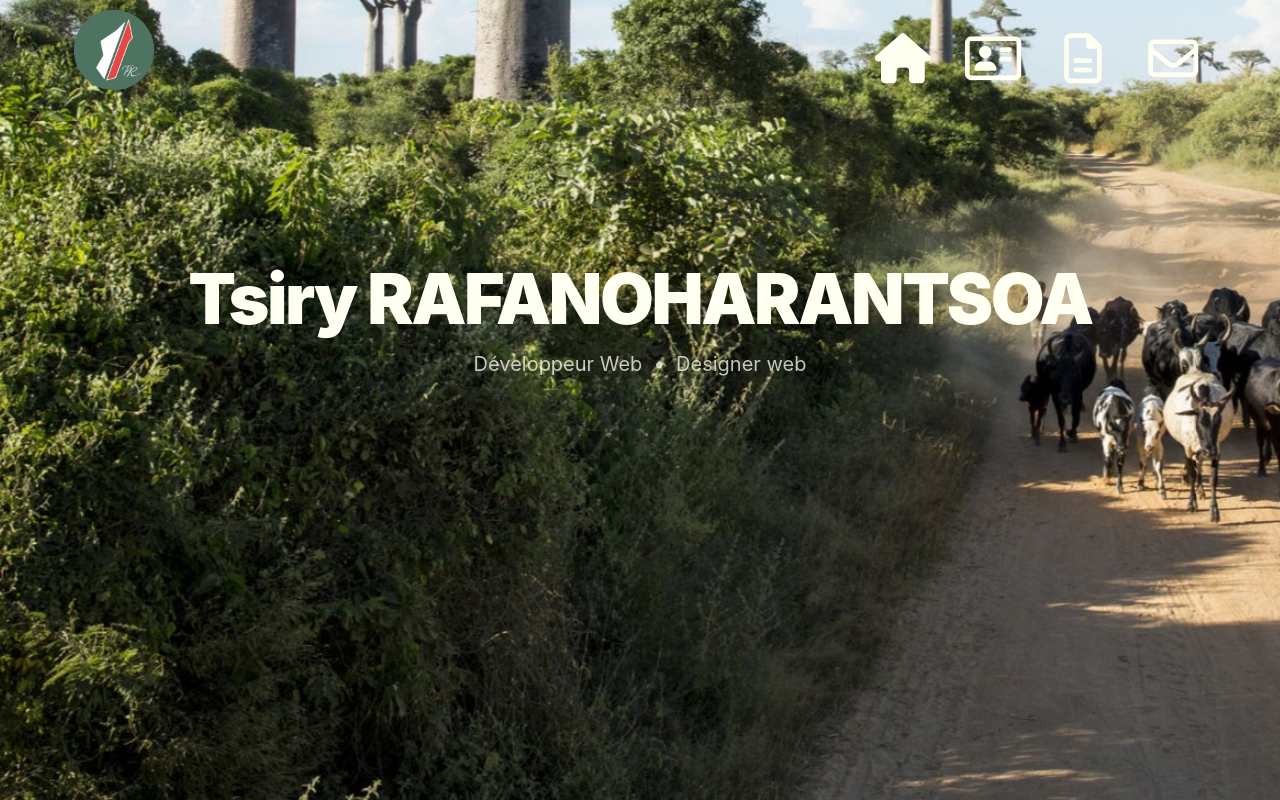
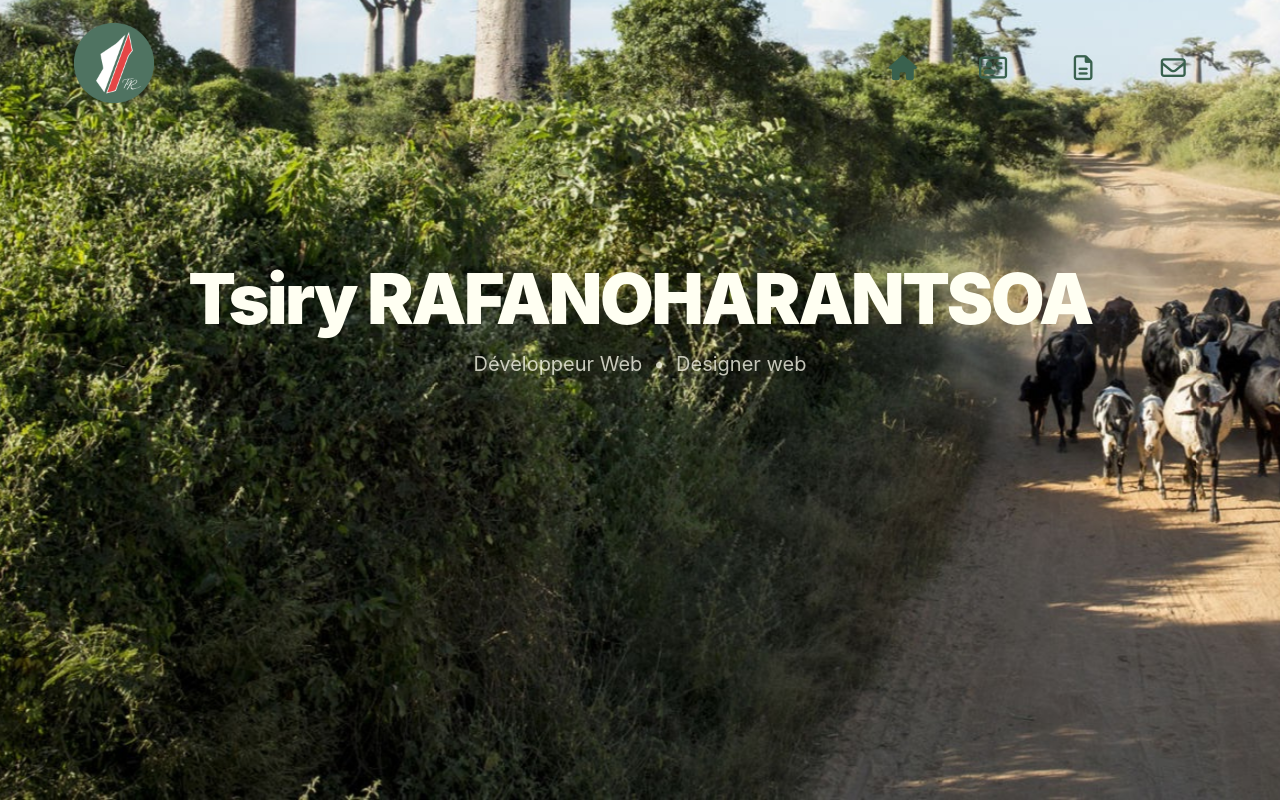
Before and after one commit to TRAFANOHARANTSOA/monportfolio, a PHP site: page / in a window 1280 px wide. Run offline with PHP 8.4, Linux system fonts and the light colour scheme; some libraries are stand-ins or nearby versions.

Commit message:
modif : couleur liens+icons, position logo, alignement navbar

```diff
--- a/main.css
+++ b/main.css
@@ -14,12 +14,15 @@ color: inherit;
 outline: 0;
 text-decoration: none;
 }
+a{
+  /*color:#fffff2;*/
+  color:#39614E;
+}
 a i:hover {
 border-color: transparent;
 }
 .fas, .far{
-color:#FFFFF2;
-font-size: 50px!important;
+font-size: 25px!important;
 }
 
 .fa-address-card, .fa-envelope{
@@ -30,7 +33,6 @@ font-size: 50px!important;
 }
 /*logo*/
 div .logoportfolio{
-  position: fixed;
   width: 100px;
 }
 /* Wrapper */
@@ -158,7 +160,7 @@ opacity: 1;
 .headernavbar{
   display: flex;
   justify-content: space-between;
-
+  align-items: center;
 }
 
 #header{
@@ -346,6 +348,8 @@ text-transform: none !important;
 font-family: 'Font Awesome 5 Free';
 font-weight: 400;
 }
+
+
 /*CONTACT*/
 @-webkit-keyframes contact{
 0% {
```
